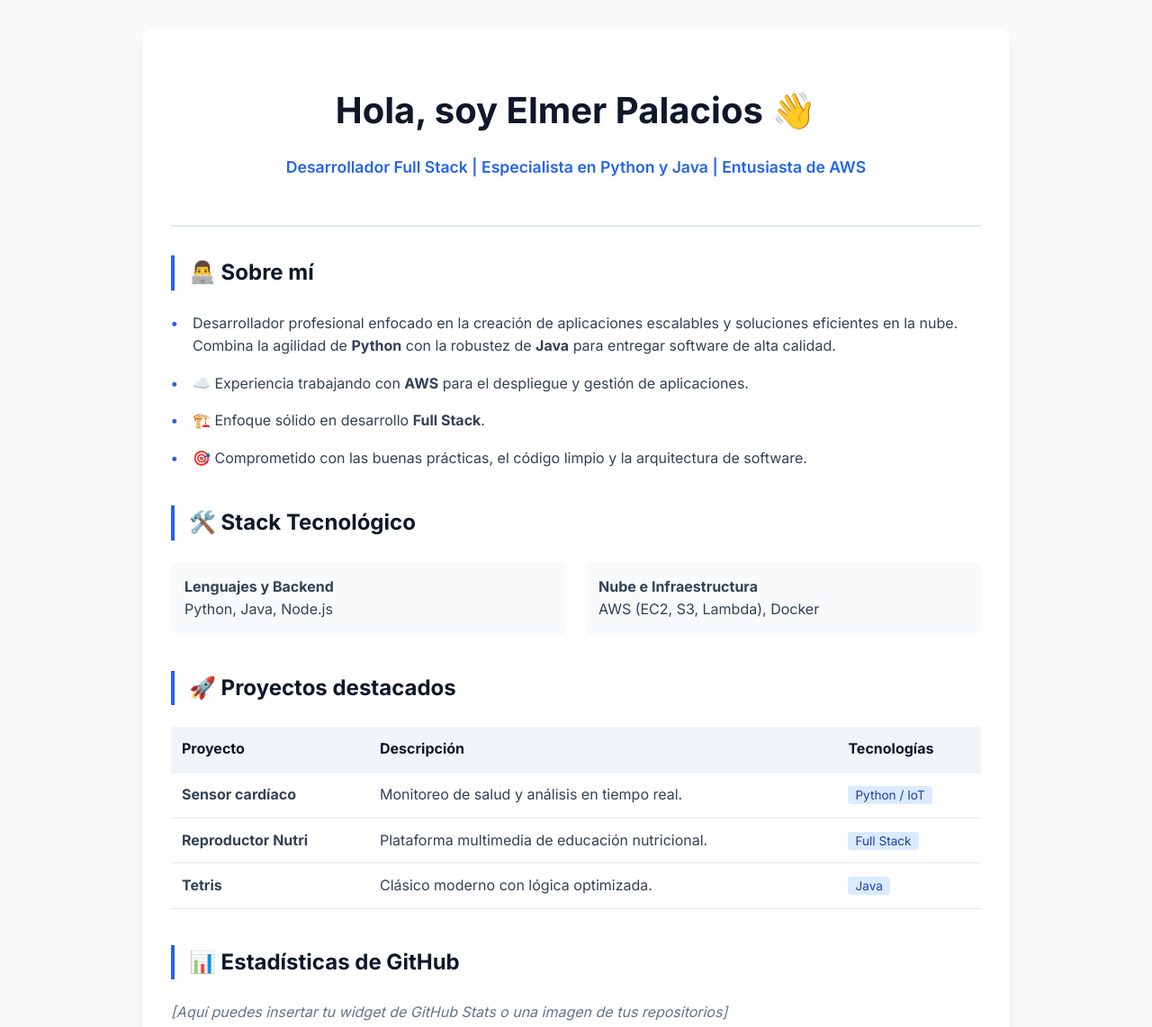
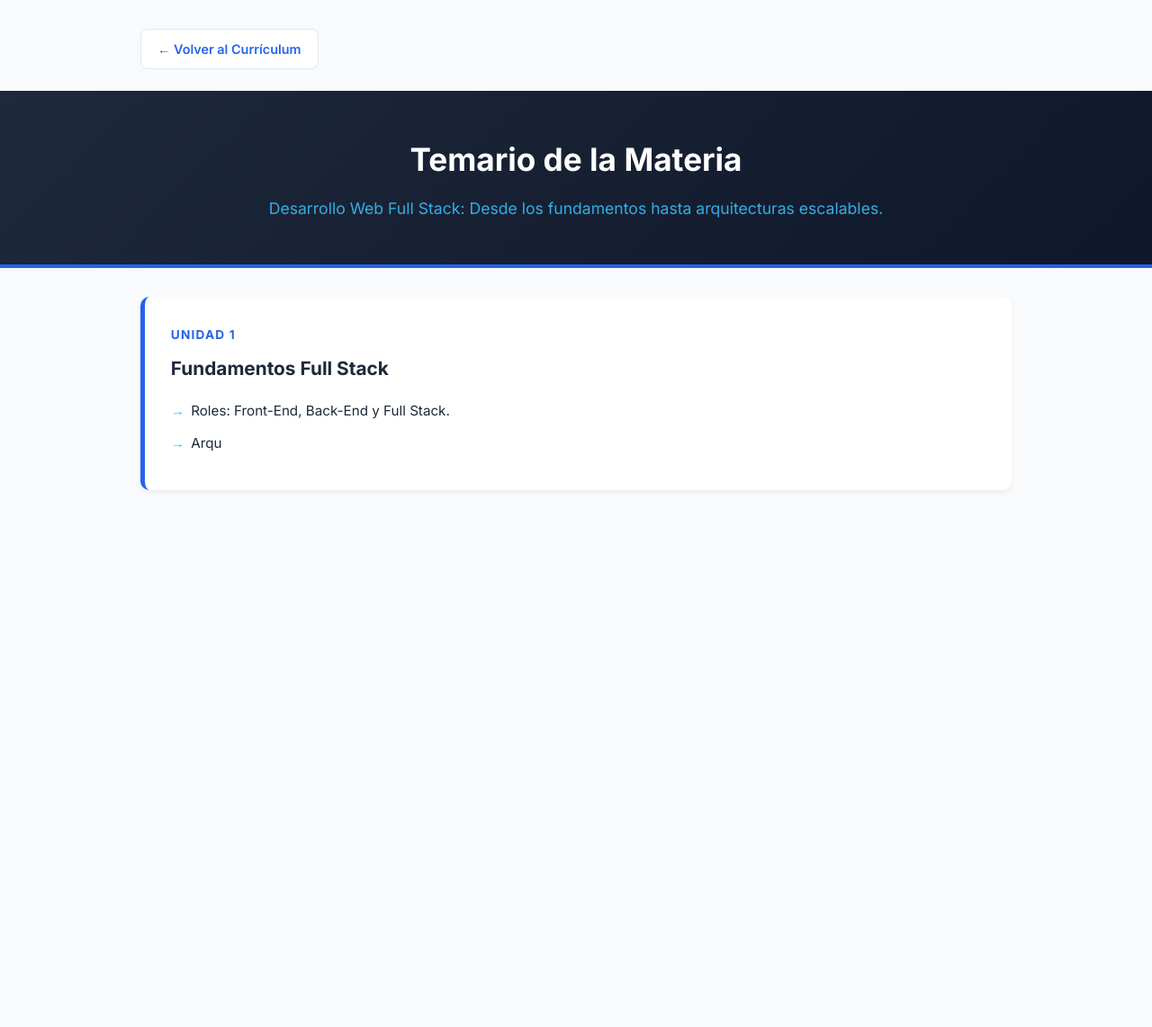
Before and after one commit to Elmer2026/Elmerpalacios, a plain HTML site: page index.html in a window 1280 px wide. Shown: the top 1142 px of the page at 90% size. After the commit the page ends 800 px from the top, so only its background shows below. Drawn offline with Linux system fonts and the light colour scheme.

Commit message:
index.html

```diff
--- a/index.html
+++ b/index.html
@@ -3,220 +3,176 @@
 <head>
     <meta charset="UTF-8">
     <meta name="viewport" content="width=device-width, initial-scale=1.0">
-    <title>Curriculum - Elmer Palacios</title>
+    <title>Temario - Desarrollo Web Full Stack</title>
     <link href="https://fonts.googleapis.com/css2?family=Inter:wght@300;400;600;700&display=swap" rel="stylesheet">
     <style>
         :root {
             --primary: #2563eb;
-            --dark: #0f172a;
-            --text: #334155;
-            --bg: #f8fafc;
+            --secondary: #64748b;
+            --dark: #1e293b;
+            --light: #f8fafc;
+            --accent: #38bdf8;
+        }
+
+        * {
+            box-sizing: border-box;
+            margin: 0;
+            padding: 0;
         }
 
         body {
             font-family: 'Inter', sans-serif;
             line-height: 1.6;
-            color: var(--text);
-            background-color: var(--bg);
-            margin: 0;
-            padding: 0;
+            background-color: var(--light);
+            color: var(--dark);
+            padding-top: 2rem;
         }
 
-        .container {
-            max-width: 900px;
-            margin: 2rem auto;
-            padding: 2rem;
-            background: white;
-            box-shadow: 0 10px 15px -3px rgba(0,0,0,0.1);
-            border-radius: 12px;
+        /* Botón Regresar Estilizado */
+        .nav-container {
+            max-width: 1000px;
+            margin: 0 auto 1.5rem auto;
+            padding: 0 1rem;
+        }
+
+        .btn-back {
+            display: inline-flex;
+            align-items: center;
+            padding: 10px 18px;
+            background-color: white;
+            color: var(--primary);
+            text-decoration: none;
+            border-radius: 8px;
+            font-weight: 600;
+            font-size: 0.9rem;
+            border: 1px solid #e2e8f0;
+            transition: all 0.3s ease;
+        }
+
+        .btn-back:hover {
+            background-color: #f1f5f9;
+            transform: translateX(-5px);
+            box-shadow: 0 4px 6px -1px rgba(0,0,0,0.05);
         }
 
         header {
+            background: linear-gradient(135deg, var(--dark) 0%, #0f172a 100%);
+            color: white;
+            padding: 3rem 2rem;
             text-align: center;
-            border-bottom: 2px solid #e2e8f0;
-            padding-bottom: 2rem;
+            border-bottom: 4px solid var(--primary);
             margin-bottom: 2rem;
         }
 
         header h1 {
-            font-size: 2.5rem;
-            color: var(--dark);
-            margin-bottom: 0.5rem;
+            font-size: 2.2rem;
+            margin-bottom: 0.8rem;
         }
 
-        .subtitle {
+        header p {
             font-size: 1.1rem;
-            color: var(--primary);
-            font-weight: 600;
+            color: var(--accent);
+            max-width: 700px;
+            margin: 0 auto;
+            opacity: 0.9;
         }
 
-        section {
-            margin-bottom: 2.5rem;
+        .container {
+            max-width: 1000px;
+            margin: 0 auto;
+            padding: 0 1rem 4rem 1rem;
         }
 
-        h2 {
-            display: flex;
-            align-items: center;
-            gap: 10px;
-            color: var(--dark);
-            border-left: 4px solid var(--primary);
-            padding-left: 1rem;
-            margin-bottom: 1.5rem;
+        .grid-temario {
+            display: grid;
+            grid-template-columns: repeat(auto-fit, minmax(400px, 1fr));
+            gap: 1.5rem;
         }
 
-        .profile-list {
-            list-style: none;
-            padding: 0;
+        @media (max-width: 650px) {
+            .grid-temario { grid-template-columns: 1fr; }
         }
 
-        .profile-list li {
-            margin-bottom: 1rem;
-            padding-left: 1.5rem;
-            position: relative;
+        .modulo-card {
+            background: white;
+            border-left: 5px solid var(--primary);
+            padding: 1.8rem;
+            border-radius: 10px;
+            box-shadow: 0 4px 6px -1px rgba(0,0,0,0.05);
         }
 
-        .profile-list li::before {
-            content: "•";
+        .modulo-number {
+            font-weight: 700;
             color: var(--primary);
-            font-weight: bold;
-            position: absolute;
-            left: 0;
+            font-size: 0.85rem;
+            text-transform: uppercase;
+            letter-spacing: 1.2px;
         }
 
-        table {
-            width: 100%;
-            border-collapse: collapse;
-            margin-top: 1rem;
-        }
-
-        th, td {
-            text-align: left;
-            padding: 12px;
-            border-bottom: 1px solid #e2e8f0;
-        }
-
-        th {
-            background-color: #f1f5f9;
+        .modulo-title {
+            font-size: 1.3rem;
+            margin: 0.5rem 0 1.2rem 0;
             color: var(--dark);
         }
 
-        .tech-tag {
-            background: #dbeafe;
-            color: #1e40af;
-            padding: 2px 8px;
-            border-radius: 4px;
-            font-size: 0.85rem;
-            font-weight: 500;
+        ul {
+            list-style: none;
         }
 
-        /* Botón de Temario */
-        .btn-container {
-            text-align: center;
-            margin-top: 3rem;
-            padding-top: 2rem;
-            border-top: 1px solid #e2e8f0;
+        li {
+            margin-bottom: 0.7rem;
+            padding-left: 1.4rem;
+            position: relative;
+            font-size: 0.95rem;
         }
 
-        .btn-cv {
-            display: inline-block;
-            padding: 14px 28px;
-            background-color: var(--primary);
-            color: white;
-            text-decoration: none;
-            border-radius: 8px;
-            font-weight: 600;
-            transition: all 0.3s ease;
-            box-shadow: 0 4px 6px -1px rgba(37, 99, 235, 0.2);
+        li::before {
+            content: "→";
+            position: absolute;
+            left: 0;
+            color: var(--accent);
+            font-weight: bold;
         }
 
-        .btn-cv:hover {
-            background-color: #1d4ed8;
-            transform: translateY(-2px);
-            box-shadow: 0 10px 15px -3px rgba(37, 99, 235, 0.3);
+        .sub-list {
+            margin-left: 1.2rem;
+            margin-top: 0.4rem;
+            font-size: 0.85rem;
+            color: var(--secondary);
+            border-left: 1px dashed #cbd5e1;
+            padding-left: 1rem;
         }
 
-        .social-links {
+        .sub-list li::before {
+            content: "•";
+        }
+
+        footer {
             text-align: center;
-            font-size: 1.2rem;
+            padding: 2rem;
+            color: var(--secondary);
+            font-size: 0.85rem;
+            border-top: 1px solid #e2e8f0;
+            margin-top: 2rem;
         }
     </style>
 </head>
 <body>
 
+    <nav class="nav-container">
+        <a href="index.html" class="btn-back">← Volver al Currículum</a>
+    </nav>
+
+    <header>
+        <h1>Temario de la Materia</h1>
+        <p>Desarrollo Web Full Stack: Desde los fundamentos hasta arquitecturas escalables.</p>
+    </header>
+
     <div class="container">
-        <header>
-            <h1>Hola, soy Elmer Palacios 👋</h1>
-            <p class="subtitle">Desarrollador Full Stack | Especialista en Python y Java | Entusiasta de AWS</p>
-        </header>
-
-        <section>
-            <h2>👨‍💻 Sobre mí</h2>
-            <ul class="profile-list">
-                <li>Desarrollador profesional enfocado en la creación de aplicaciones escalables y soluciones eficientes en la nube. Combina la agilidad de <strong>Python</strong> con la robustez de <strong>Java</strong> para entregar software de alta calidad.</li>
-                <li>☁️ Experiencia trabajando con <strong>AWS</strong> para el despliegue y gestión de aplicaciones.</li>
-                <li>🏗️ Enfoque sólido en desarrollo <strong>Full Stack</strong>.</li>
-                <li>🎯 Comprometido con las buenas prácticas, el código limpio y la arquitectura de software.</li>
-            </ul>
-        </section>
-
-        <section>
-            <h2>🛠️ Stack Tecnológico</h2>
-            <div style="display: grid; grid-template-columns: 1fr 1fr; gap: 20px;">
-                <div style="background: #f8fafc; padding: 15px; border-radius: 8px;">
-                    <strong>Lenguajes y Backend</strong><br>
-                    Python, Java, Node.js
-                </div>
-                <div style="background: #f8fafc; padding: 15px; border-radius: 8px;">
-                    <strong>Nube e Infraestructura</strong><br>
-                    AWS (EC2, S3, Lambda), Docker
-                </div>
-            </div>
-        </section>
-
-        <section>
-            <h2>🚀 Proyectos destacados</h2>
-            <table>
-                <thead>
-                    <tr>
-                        <th>Proyecto</th>
-                        <th>Descripción</th>
-                        <th>Tecnologías</th>
-                    </tr>
-                </thead>
-                <tbody>
-                    <tr>
-                        <td><strong>Sensor cardíaco</strong></td>
-                        <td>Monitoreo de salud y análisis en tiempo real.</td>
-                        <td><span class="tech-tag">Python / IoT</span></td>
-                    </tr>
-                    <tr>
-                        <td><strong>Reproductor Nutri</strong></td>
-                        <td>Plataforma multimedia de educación nutricional.</td>
-                        <td><span class="tech-tag">Full Stack</span></td>
-                    </tr>
-                    <tr>
-                        <td><strong>Tetris</strong></td>
-                        <td>Clásico moderno con lógica optimizada.</td>
-                        <td><span class="tech-tag">Java</span></td>
-                    </tr>
-                </tbody>
-            </table>
-        </section>
-
-        <section>
-            <h2>📊 Estadísticas de GitHub</h2>
-            <p style="color: #64748b; font-style: italic;">[Aquí puedes insertar tu widget de GitHub Stats o una imagen de tus repositorios]</p>
-        </section>
-
-        <section class="social-links">
-            <h2>🤝 Conectemos</h2>
-            <p>¿Tienes un proyecto en mente? ¡Hablemos!</p>
-        </section>
-
-        <div class="btn-container">
-            <a href="temario.html" class="btn-cv">Ver Temario de la Materia</a>
-        </div>
-    </div>
-
-</body>
-</html>
+        <div class="grid-temario">
+            <article class="modulo-card">
+                <span class="modulo-number">Unidad 1</span>
+                <h3 class="modulo-title">Fundamentos Full Stack</h3>
+                <ul>
+                    <li>Roles: Front-End, Back-End y Full Stack.</li>
+                    <li>Arqu
```
